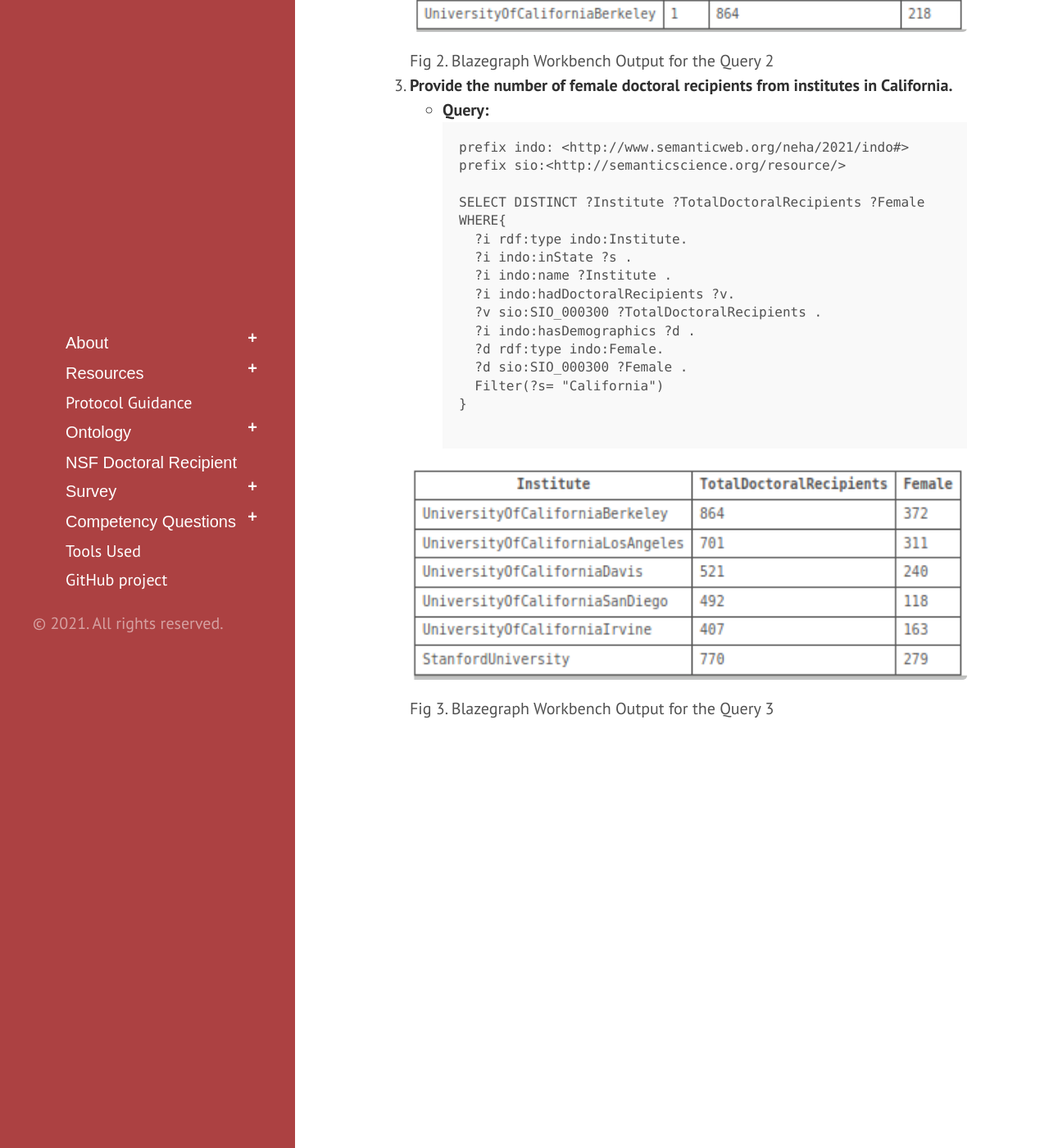
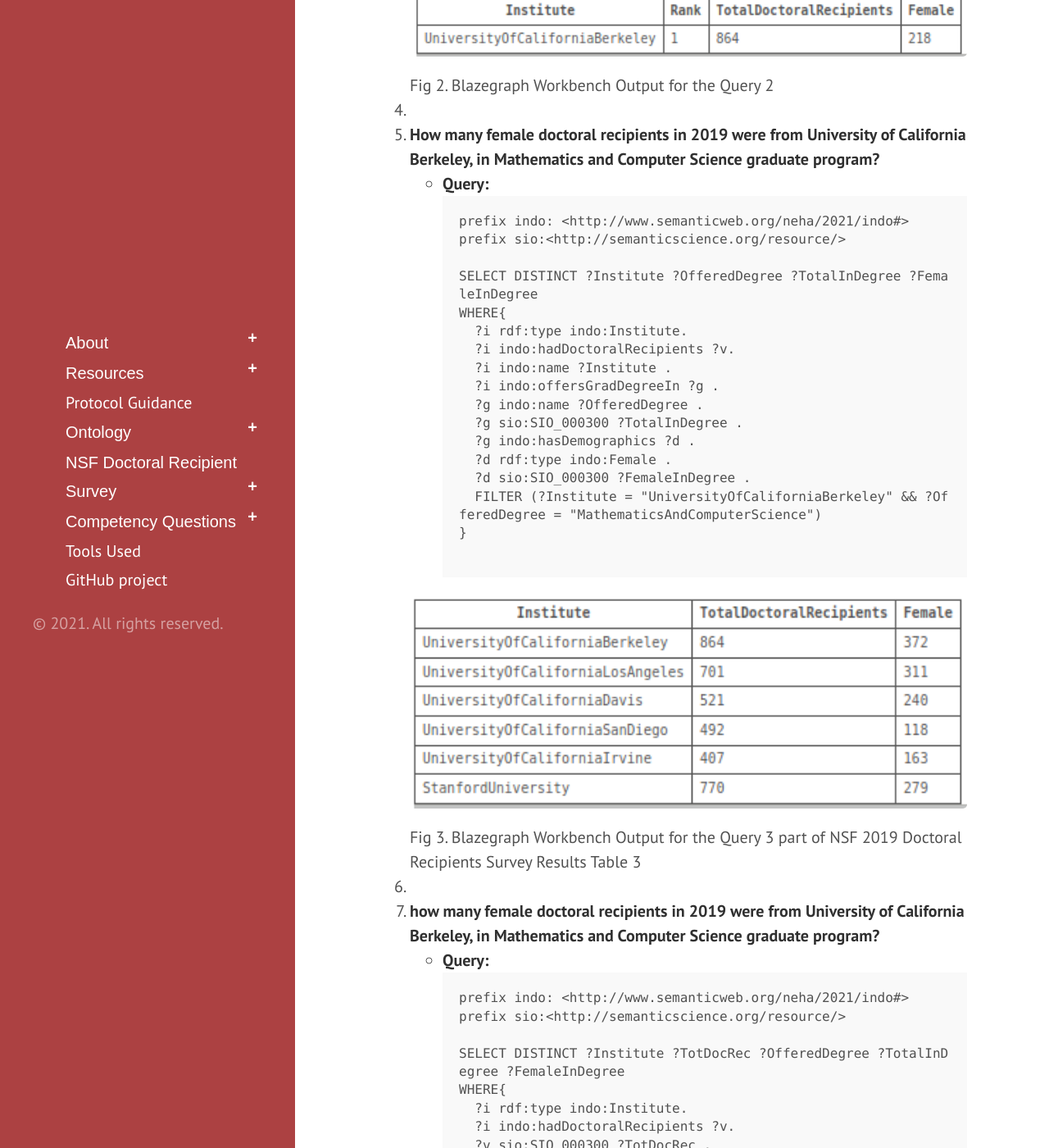
Before and after one commit to tetherless-world/institute-demographic-ontology, a Jekyll site: the page built from competencyquestions.md, in a window 1280 px wide and 1400 px high, scrolled down 2491 px. Shown: the whole window at 82% size. Built offline with Jekyll 4.4.1, drawn with Linux system fonts in a browser that asks for light colours; Markdown is read by kramdown in place of the engine named in the settings; some of the changed text lies outside the part shown.

Commit message:
updated with cq 4 and result image

```diff
--- a/competencyquestions.md
+++ b/competencyquestions.md
@@ -59,6 +59,7 @@
   <img src ="../images/QUERY1RESULTS.png" style="width:100%; height:100%">
  <caption>Fig 1. Blazegraph Workbench Output for the Query 1</caption>
   </li>
+  <li> </li>
 
   <li id="question2"><strong>Institute with maximum doctoral recipient in US in 2019?</strong>
   <ul type = "circle">
@@ -83,31 +84,62 @@
  <img src ="../images/cQUERY2RESULT.png" style="width:100%; height:100%">
  <caption>Fig 2. Blazegraph Workbench Output for the Query 2</caption>
   </li>
+   <li> </li>
 
-  <li id="question2"><strong>Provide the number of female doctoral recipients from institutes in California.</strong>
+  <li id="question3"><strong>How many female doctoral recipients in 2019 were from University of California Berkeley, in Mathematics and Computer Science graduate program?</strong>
   <ul type = "circle">
     <li> <strong>Query:</strong> <br/>
       <pre>
 prefix indo: <http://www.semanticweb.org/neha/2021/indo#>
 prefix sio:<http://semanticscience.org/resource/>
 
-SELECT DISTINCT ?Institute ?TotalDoctoralRecipients ?Female
+SELECT DISTINCT ?Institute ?OfferedDegree ?TotalInDegree ?FemaleInDegree
 WHERE{
   ?i rdf:type indo:Institute.
-  ?i indo:inState ?s .
+  ?i indo:hadDoctoralRecipients ?v.
   ?i indo:name ?Institute .
-  ?i indo:hadDoctoralRecipients ?v.
-  ?v sio:SIO_000300 ?TotalDoctoralRecipients .
-  ?i indo:hasDemographics ?d .
-  ?d rdf:type indo:Female.
-  ?d sio:SIO_000300 ?Female .
-  Filter(?s= "California")
+  ?i indo:offersGradDegreeIn ?g .
+  ?g indo:name ?OfferedDegree .
+  ?g sio:SIO_000300 ?TotalInDegree .
+  ?g indo:hasDemographics ?d .
+  ?d rdf:type indo:Female .
+  ?d sio:SIO_000300 ?FemaleInDegree .
+  FILTER (?Institute = "UniversityOfCaliforniaBerkeley" && ?OfferedDegree = "MathematicsAndComputerScience")
 }
       </pre>
 	 </li>
   </ul>
  <img src ="../images/cQUERY3RESULTS.png" style="width:100%; height:100%">
- <caption>Fig 3. Blazegraph Workbench Output for the Query 3</caption>
+ <caption>Fig 3. Blazegraph Workbench Output for the Query 3 part of NSF 2019 Doctoral Recipients Survey Results Table 3 </caption>
+  </li>
+  <li> </li>
+
+  <li id="question4"><strong>how many female doctoral recipients in 2019 were from University of California Berkeley, in Mathematics and Computer Science graduate program?</strong>
+  <ul type = "circle">
+    <li> <strong>Query:</strong> <br/>
+      <pre>
+prefix indo: <http://www.semanticweb.org/neha/2021/indo#>
+prefix sio:<http://semanticscience.org/resource/>
+
+SELECT DISTINCT ?Institute ?TotDocRec ?OfferedDegree ?TotalInDegree ?FemaleInDegree
+WHERE{
+  ?i rdf:type indo:Institute.
+  ?i indo:hadDoctoralRecipients ?v.
+  ?v sio:SIO_000300 ?TotDocRec .
+  ?i indo:name ?Institute .
+  ?i indo:offersGradDegreeIn ?g .
+  ?g indo:name ?OfferedDegree .
+  ?g sio:SIO_000300 ?TotalInDegree .
+  ?g indo:hasDemographics ?d .
+  ?d rdf:type indo:Female .
+  ?d sio:SIO_000300 ?FemaleInDegree .
+  FILTER (?Institute = "UniversityOfCaliforniaBerkeley" && ?OfferedDegree = "MathematicsAndComputerScience")
+}
+      </pre>
+	 </li>
+  </ul>
+ <img src ="../images/cQUERY4RESULTS.png" style="width:100%; height:100%">
+ <caption>Fig 4. Blazegraph Workbench Output for the Query 4. Combined data points frompart of NSF 2019 Doctoral Recipients Survey Results Table 3 and 4.</caption>
   </li>
 
 </ol>
```
Also changed, not shown: images/cQUERY4RESULTS.png (added).
